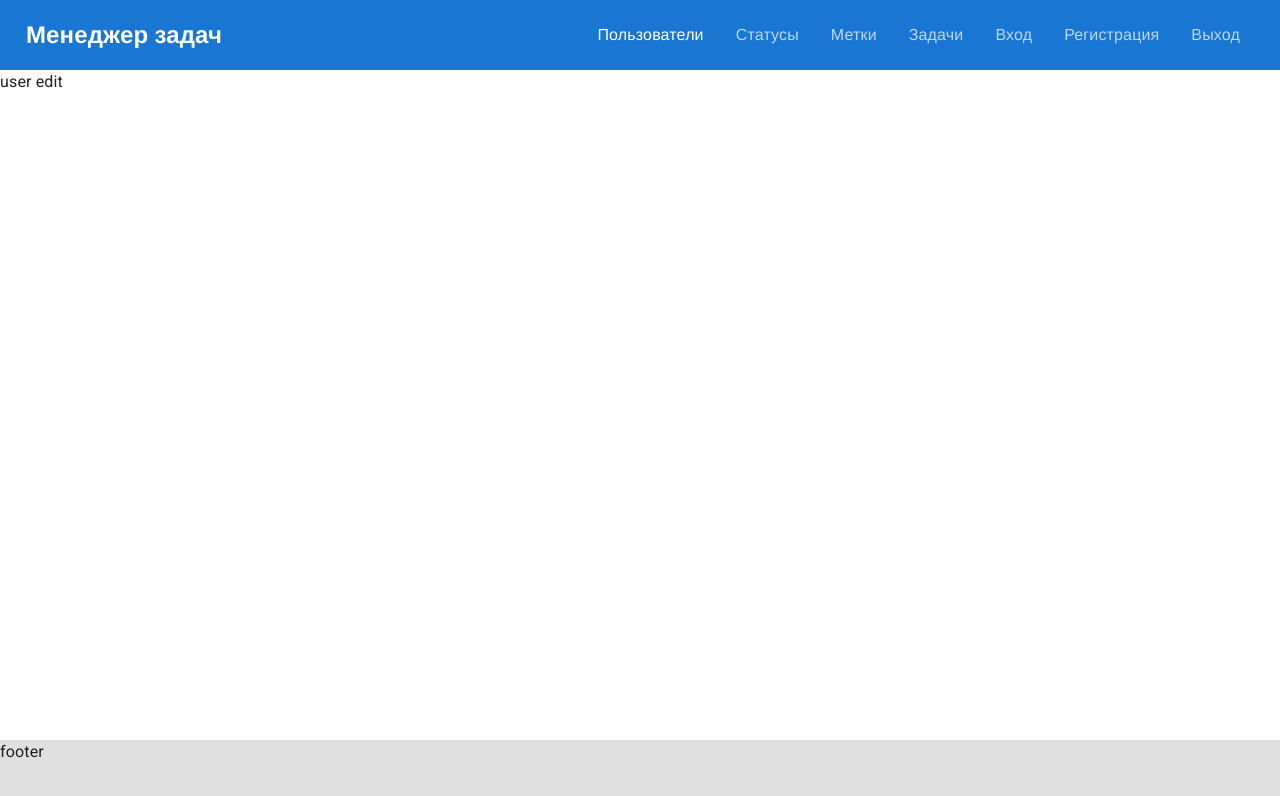
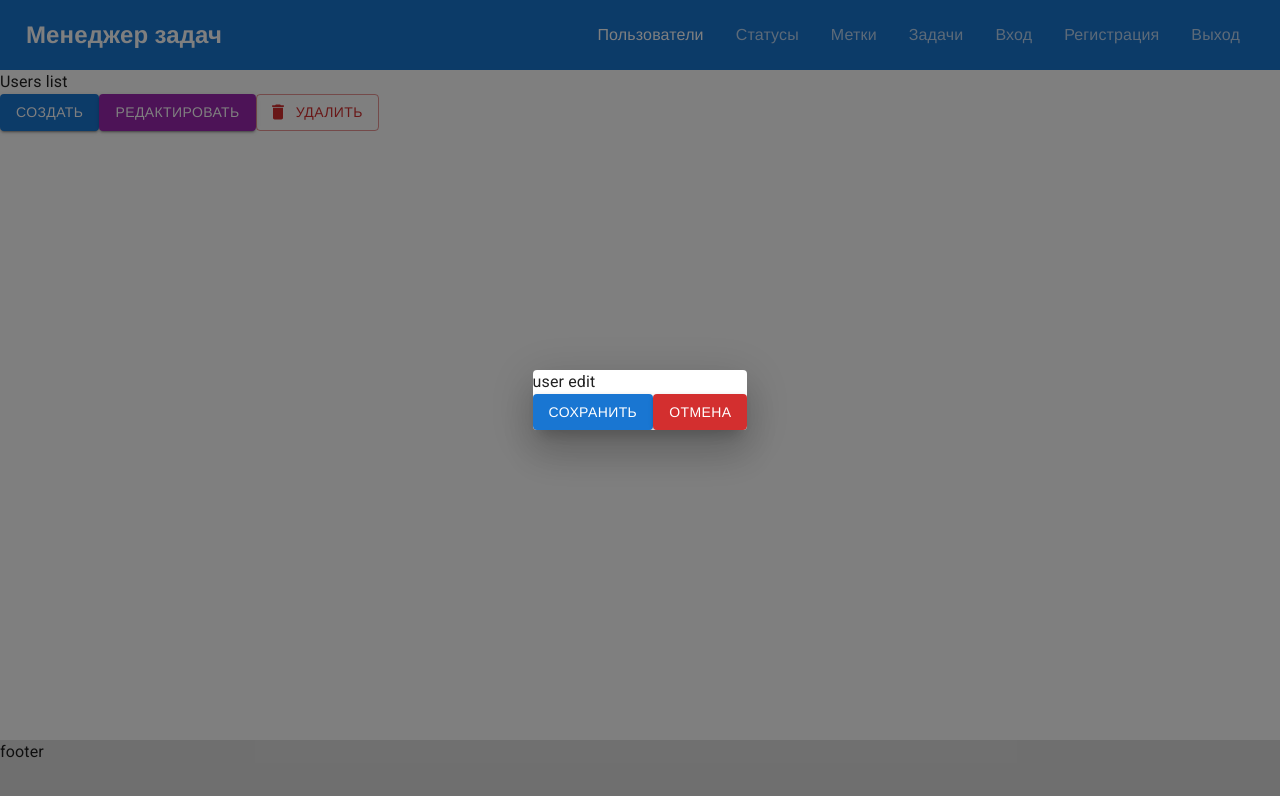
Before and after one commit to ishchts/task-manager-frontend, a React (Create React App) app: page /users/1/edit in a window 1280 px wide. Shown: the top 796 px of the page. Built offline with nearby package versions, Linux system fonts and the light colour scheme; a web font is replaced by a local one.

Commit message:
feat(*): add users routes

```diff
--- a/src/app.tsx
+++ b/src/app.tsx
@@ -6,27 +6,31 @@ import {
   RouterProvider
 } from 'react-router-dom';
 
+import { Link } from '@mui/material';
+
+import UsersList from './pages/users/list';
+import UserEdit from './pages/users/edit';
+import UserNew from './pages/users/new';
+
 import { Layout } from './components/layout';
-
-import { UserDetail } from './pages/user-detail';
 
 const router = createBrowserRouter(
   createRoutesFromElements(
-    <Route path='/' element={<Layout />} errorElement={<div>500</div>} >
-      <Route errorElement={<div>404</div>} >
-        <Route index element={<div>index element</div>} />
-        <Route path='users' element={<div>users</div>} />
-        <Route path='users/:id' element={<UserDetail />} />
-        <Route path='users/:id/edit' element={<div>user edit</div>} />
-        <Route path='users/:id/new' element={<div>user new</div>} />
-        <Route path='statuses' element={<div>statuses</div>} />
+    <Route path='/' errorElement={<Layout>500</Layout>} >
+      <Route errorElement={<Layout>404</Layout>} >
+        <Route index element={<Layout>index element <Link>activiti</Link></Layout>} />
+        <Route path='users' element={<UsersList />}>
+          <Route path=':id/edit' element={<UserEdit />} />
+        </Route>
+        <Route path='users/new' element={<UserNew />} />
+        <Route path='statuses' element={<Layout>statuses</Layout>} />
         <Route path='labels' element={<div>labels</div>} />
         <Route path='tasks' element={<div>tasks</div>} />
         <Route path='sign-in' element={<div>sign in</div>} />
         <Route path='sign-up' element={<div>sign up</div>} />
         <Route path='sign-out' element={<div>sign out</div>} />
       </Route>
-   </Route>
+    </Route>
   )
 );
 
--- a/src/components/layout/index.tsx
+++ b/src/components/layout/index.tsx
@@ -1,5 +1,4 @@
 import React from 'react';
-import { Outlet } from 'react-router';
 import styled from '@emotion/styled';
 import { Container } from '@mui/system';
 
@@ -34,7 +33,11 @@ export const StyledFooter = styled.footer`
   height: 60px;
 `;
 
-export const Layout: React.FC = () => {
+type LayoutProps = {
+  children: React.ReactNode
+};
+
+export const Layout: React.FC<LayoutProps> = ({ children }) => {
   return (
     <StyledWrapper>
       <StyledHeader>
@@ -44,7 +47,7 @@ export const Layout: React.FC = () => {
         </StyledHeaderContainer>
       </StyledHeader>
       <StyledMain>
-        <Outlet />
+        {children}
       </StyledMain>
       <StyledFooter>
         footer
--- a/src/components/logo/index.tsx
+++ b/src/components/logo/index.tsx
@@ -1,6 +1,6 @@
 import React from 'react';
-import { NavLink } from 'react-router-dom';
 import styled from '@emotion/styled';
+import { Link } from '@mui/material';
 
 export const StyledLogo = styled.div`
   display: flex;
@@ -18,7 +18,7 @@ export const StyledLogo = styled.div`
 export const Logo: React.FC = () => {
   return (
     <StyledLogo>
-      <NavLink to="/">Менеджер задач</NavLink>
+      <Link href="/">Менеджер задач</Link>
     </StyledLogo>
   );
 };
--- a/src/pages/user-detail.tsx
+++ /dev/null
@@ -1,5 +0,0 @@
-import React from 'react';
-
-export const UserDetail: React.FC = () => {
-  throw new Error('adsd');
-};
--- /dev/null
+++ b/src/pages/users/edit.tsx
@@ -0,0 +1,22 @@
+import React from 'react';
+import { useNavigate } from 'react-router';
+
+import { Dialog, Button } from '@mui/material';
+
+const Edit: React.FC = () => {
+  const navigate = useNavigate();
+
+  return (
+    <Dialog open={true}>
+      user edit
+      <div>
+        <Button variant='contained' onClick={() => {
+          navigate('/users', { replace: true });
+        }}>Сохранить</Button>
+        <Button variant='contained' color='error'>Отмена</Button>
+      </div>
+    </Dialog>
+  );
+};
+
+export default Edit;
--- /dev/null
+++ b/src/pages/users/list.tsx
@@ -0,0 +1,31 @@
+import React from 'react';
+import { Outlet, useNavigate } from 'react-router';
+
+import { Layout } from '../../components/layout';
+
+import { Button } from '@mui/material';
+import DeleteIcon from '@mui/icons-material/Delete';
+
+const List: React.FC = () => {
+  const navigate = useNavigate();
+
+  return (
+    <Layout>
+      Users list
+      <div>
+        <Button href='new' variant='contained' color='primary'>Создать</Button>
+        <Button
+          variant='contained'
+          color='secondary'
+          onClick={() => {
+            navigate('1/edit', { replace: true });
+          }}
+        >Редактировать</Button>
+        <Button variant='outlined' color='error' startIcon={<DeleteIcon />} >Удалить</Button>
+      </div>
+      <Outlet />
+    </Layout>
+  );
+};
+
+export default List;
--- /dev/null
+++ b/src/pages/users/new.tsx
@@ -0,0 +1,12 @@
+import React from 'react';
+import { Layout } from '../../components/layout';
+
+const New: React.FC = () => {
+  return (
+    <Layout>
+      UserNew
+    </Layout>
+  );
+};
+
+export default New;
```
Also changed, not shown: src/pages/users.tsx (deleted).
